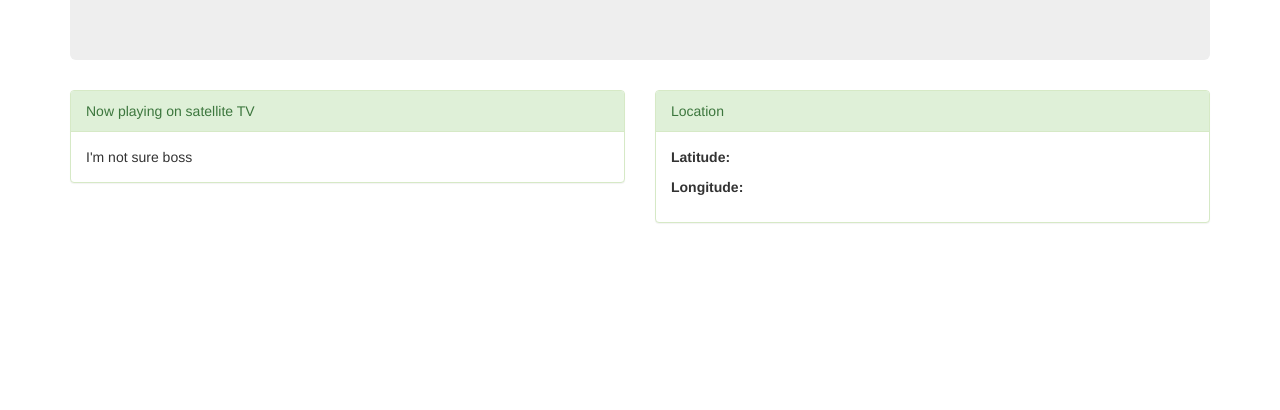
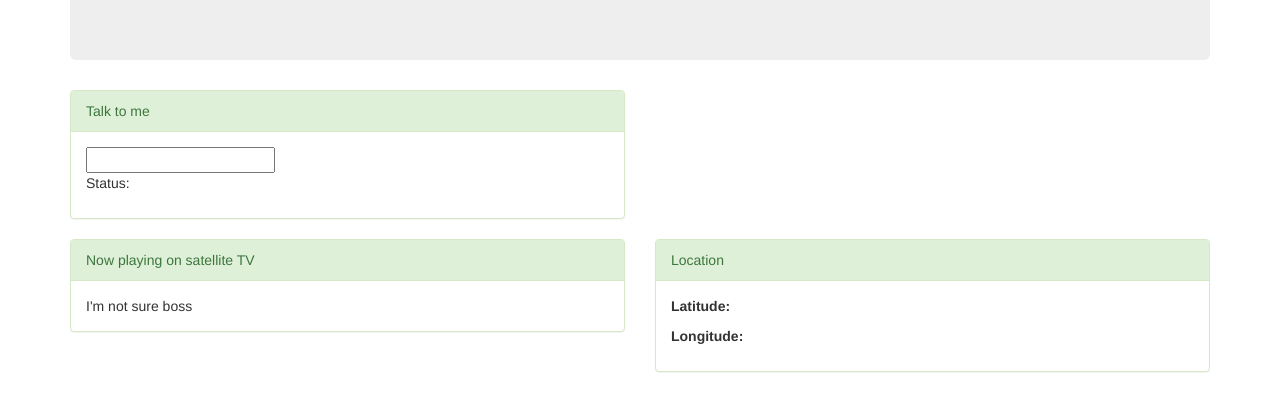
Before and after one commit to matiboy/learning-javascript-promises, a plain HTML site: page index.html in a window 1280 px wide. Shown: the part 180-590 px from the top of the page. Drawn offline with nearby package versions, Linux system fonts and the light colour scheme; some packages are replaced by stand-ins of ours; no server answers; a script that the page names is missing.

Commit message:
Prepare speech widget

```diff
--- a/index.html
+++ b/index.html
@@ -17,6 +17,17 @@
       <div class="jumbotron">
         <h1>SmashBoard</h1>
         <p>Promises, promises, not only words...</p>
+      </div>
+      <div class="row">
+        <div class="col-xs-6">
+          <div class="panel panel-success">
+            <div class="panel-heading">Talk to me</div>
+            <div class="panel-body">
+              <input id="say-what">
+              <p>Status: <span id="status"></span></p>
+            </div>
+          </div>
+        </div>
       </div>
       <div class="row">
         <div class="col-xs-6">
```
